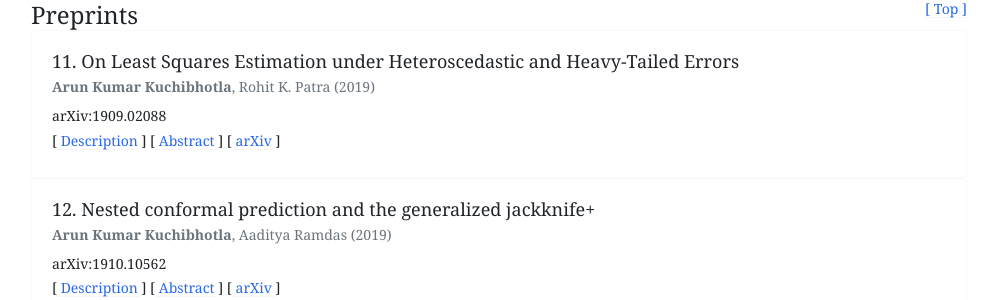
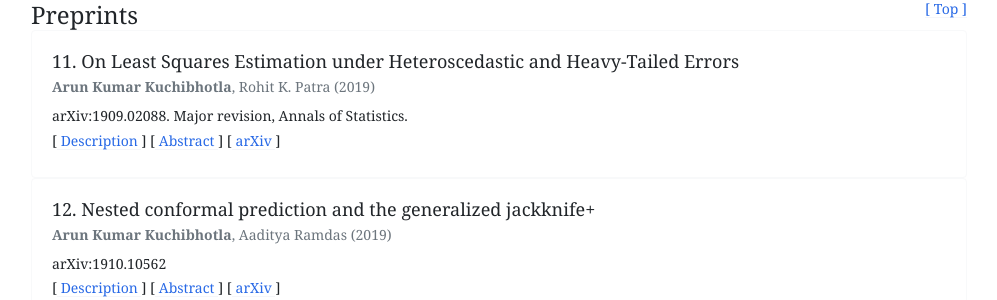
Before and after one commit to Arun-Kuchibhotla/Arun-Kuchibhotla.github.io, a Jekyll site: the page built from docs/research.md, in a window 1280 px wide. Shown: the part 1755-2055 px from the top of the page, without its empty margins (241-1238 px from the left). Built offline with Jekyll 4.4.1, drawn with Linux system fonts in a browser that asks for light colours; nearby versions of some CDN libraries.

Commit message:
updated a paper with major revision

```diff
--- a/_data/publications.json
+++ b/_data/publications.json
@@ -373,7 +373,7 @@
 				"name": "Rohit K. Patra"
 			}
 		],
-		"source": "arXiv:1909.02088",
+		"source": "arXiv:1909.02088. Major revision, Annals of Statistics.",
 		"year": 2019,
 		"volume": 2088,
 		"citation_url": "https://arxiv.org/abs/1909.02088",
```
